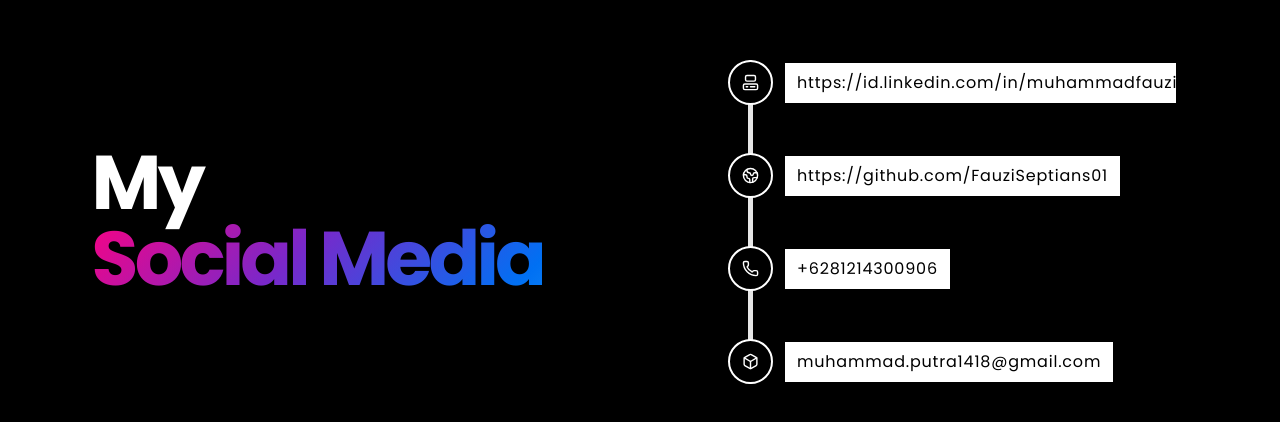
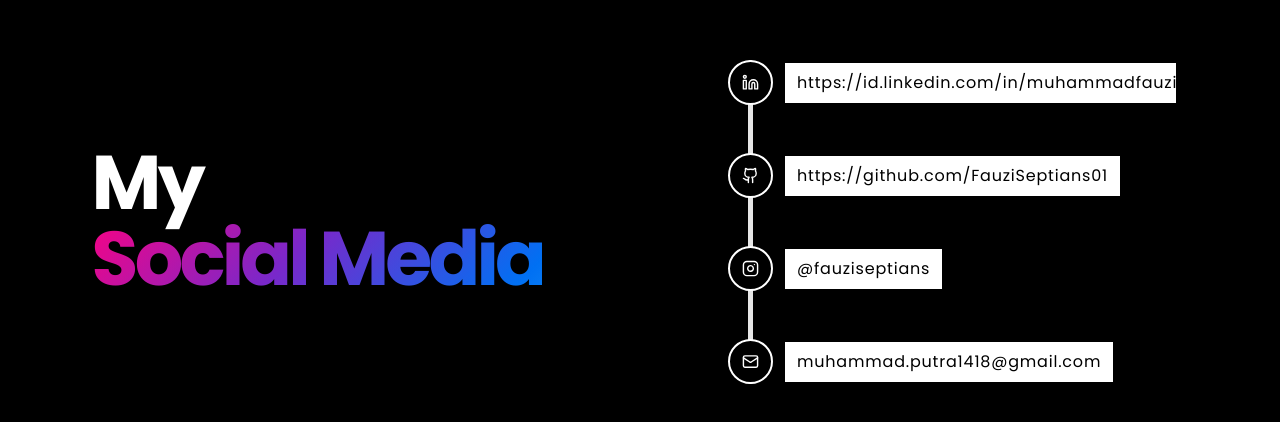
Before and after one commit to FauziSeptians/presentation, a Next.js app: page / in a window 1280 px wide. Shown: the part 1458-1880 px from the top of the page. Built offline with nearby package versions, Linux system fonts and the light colour scheme; no server answers.

Commit message:
chore: credentials

```diff
--- a/src/components/atom/SocialMedia.tsx
+++ b/src/components/atom/SocialMedia.tsx
@@ -1,13 +1,20 @@
 import { useToastStore } from '@/stores/useToastStore';
 import { classNames } from '@/utils/classNames';
 import { MotionValue, useMotionValueEvent } from 'framer-motion';
-import { Box, Computer, EarthIcon, Phone } from 'lucide-react';
 import { HtmlHTMLAttributes, useState } from 'react';
+import {
+  Linkedin,
+  Github,
+  Phone,
+  Instagram,
+  Mail,
+  InstagramIcon,
+} from 'lucide-react';
 
 export type CredentialsProps = {
   linkedin: string;
   github: string;
-  phoneNumber: string;
+  instagram: string;
   email: string;
   scrollYProgress: MotionValue<number>;
   props?: HtmlHTMLAttributes<HTMLDivElement>;
@@ -16,7 +23,7 @@ export type CredentialsProps = {
 export default function SocialMedia({
   linkedin,
   github,
-  phoneNumber,
+  instagram,
   email,
   scrollYProgress,
   props,
@@ -26,21 +33,25 @@ export default function SocialMedia({
 
   const data = [
     {
-      icon: <Computer size={17} />,
+      icon: <Linkedin size={17} />,
       val: linkedin,
       title: 'linkedin',
     },
     {
-      icon: <EarthIcon size={17} />,
+      icon: <Github size={17} />,
       val: github,
       title: 'github',
     },
     {
-      icon: <Phone size={17} />,
-      val: phoneNumber,
-      title: 'phone number',
+      icon: <InstagramIcon size={17} />,
+      val: instagram,
+      title: 'instagram',
     },
-    { icon: <Box size={17} />, val: email, title: 'email' },
+    {
+      icon: <Mail size={17} />,
+      val: email,
+      title: 'email',
+    },
   ];
 
   useMotionValueEvent(scrollYProgress, 'change', (latest) => {
--- a/src/components/templates/SocialMediaTemplates.tsx
+++ b/src/components/templates/SocialMediaTemplates.tsx
@@ -20,19 +20,13 @@ export default function SocialMediaTemplates() {
     [0.8, 1.2, 0.9]
   );
 
-  const credValue: CredentialsProps = {
-    linkedin: social?.linkedin,
-    github: social?.github,
-    phoneNumber: social?.phoneNumber,
-    email: social?.email,
-    scrollYProgress,
-  };
+  const credValue: CredentialsProps = { ...social, scrollYProgress };
 
   return (
     <section className="h-fit bg-black text-white md:h-[200vh]">
       <motion.div
         ref={ref}
-        className="sticky top-0 flex md:h-screen flex-col items-center justify-between gap-12 px-10 md:flex-row md:gap-0"
+        className="sticky top-0 flex flex-col items-center justify-between gap-12 px-10 md:h-screen md:flex-row md:gap-0"
       >
         <motion.h1
           style={{ y: yTitle, scale: scaleTitle }}
--- a/src/data/credential-data.json
+++ b/src/data/credential-data.json
@@ -1,6 +1,6 @@
 {
   "linkedin": "https://id.linkedin.com/in/muhammadfauzi14",
   "github": "https://github.com/FauziSeptians01",
-  "phoneNumber": "+6281214300906",
+  "instagram": "@fauziseptians",
   "email": "muhammad.putra1418@gmail.com"
 }
```
